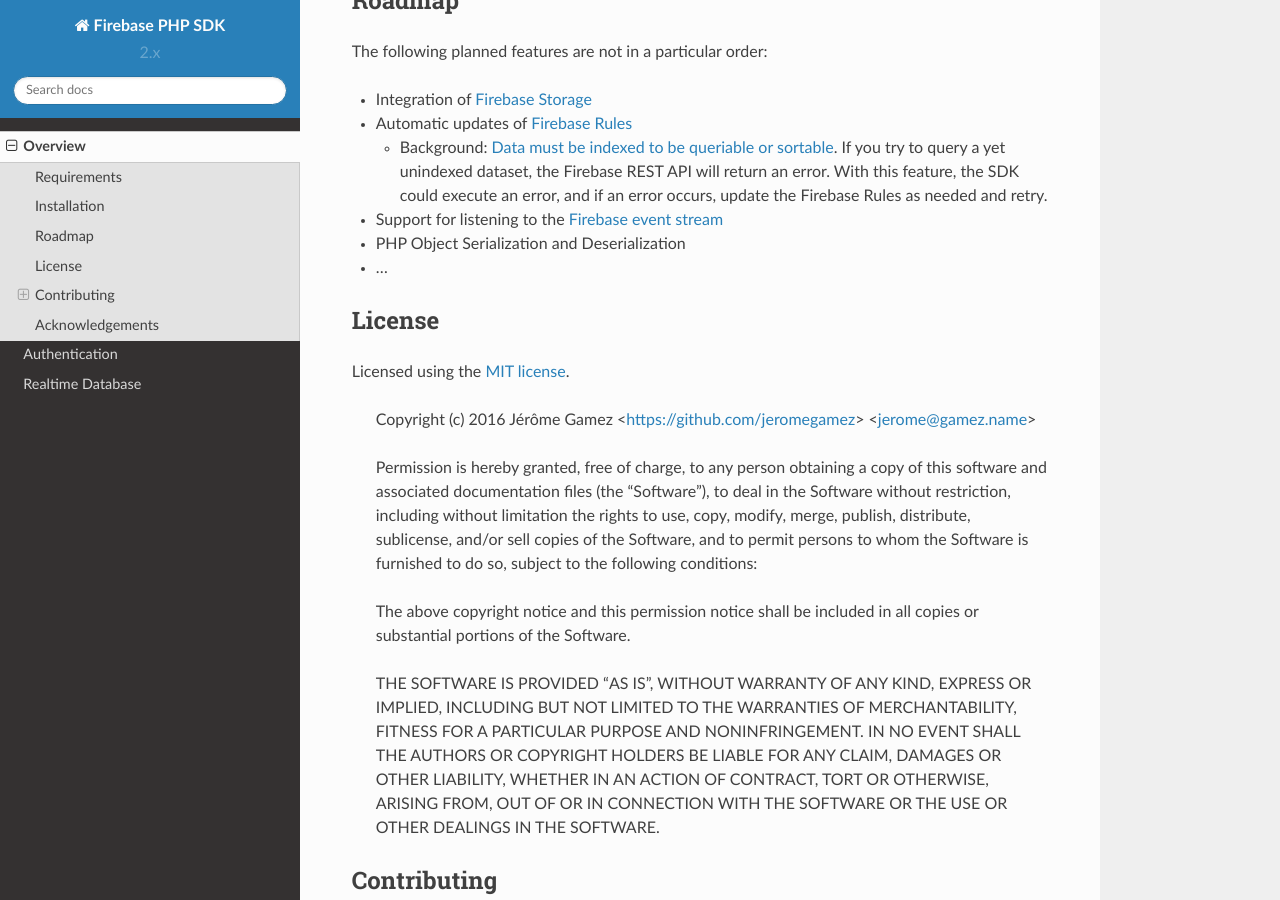
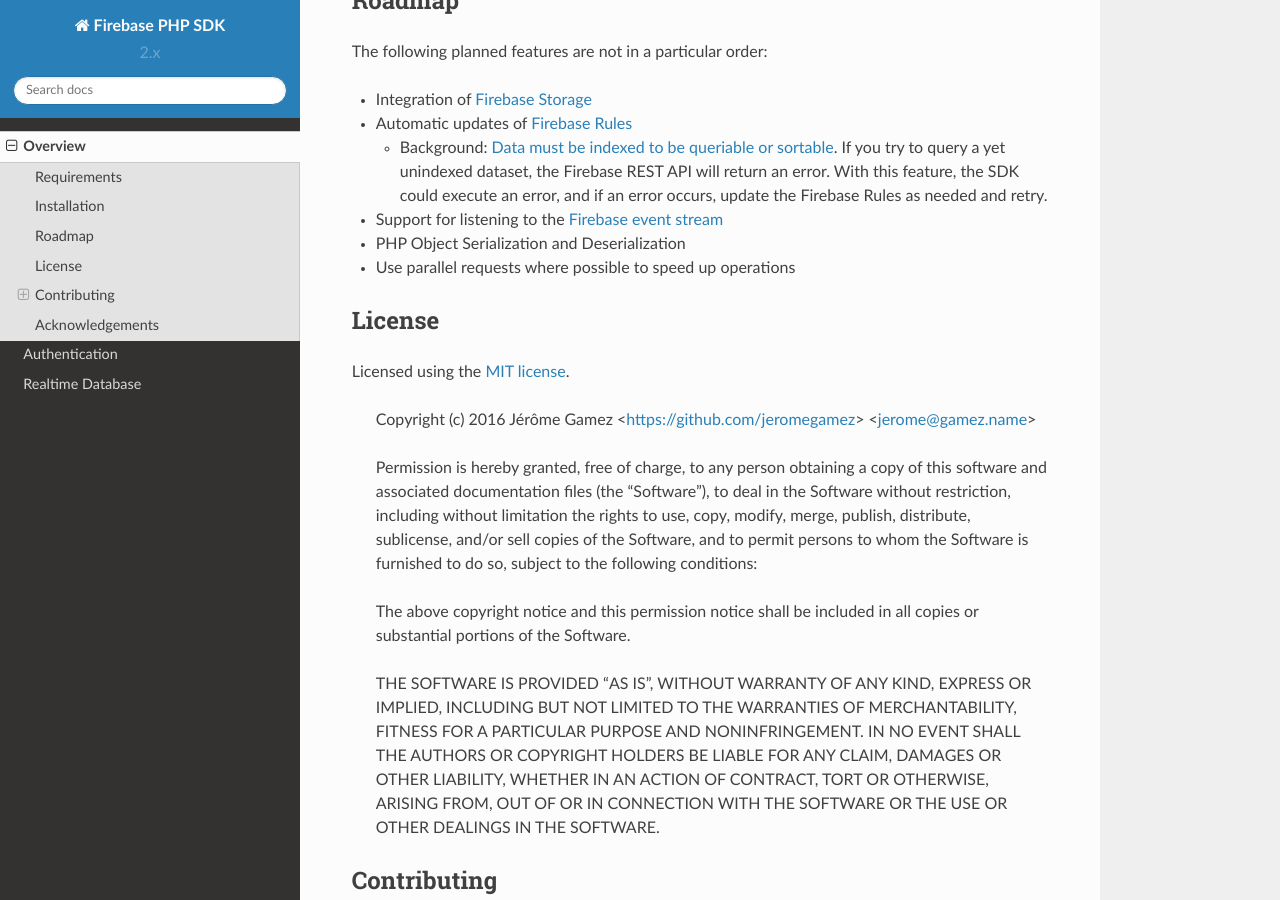
Before and after one commit to kreait/firebase-php, a Sphinx documentation site: the page built from docs/overview.rst, in a window 1280 px wide and 900 px high, scrolled down 1255 px. Built offline with Sphinx 7.4.7 and the Read the Docs theme 2.0.0, drawn with Linux system fonts in a browser that asks for light colours.

Commit message:
Add "parallel requests" as a planned feature

```diff
--- a/docs/overview.rst
+++ b/docs/overview.rst
@@ -78,7 +78,7 @@
 - Support for listening to the
   `Firebase event stream <https://firebase.google.com/docs/reference/rest/database/#section-streaming>`_
 - PHP Object Serialization and Deserialization
-- …
+- Use parallel requests where possible to speed up operations
 
 *******
 License
```
